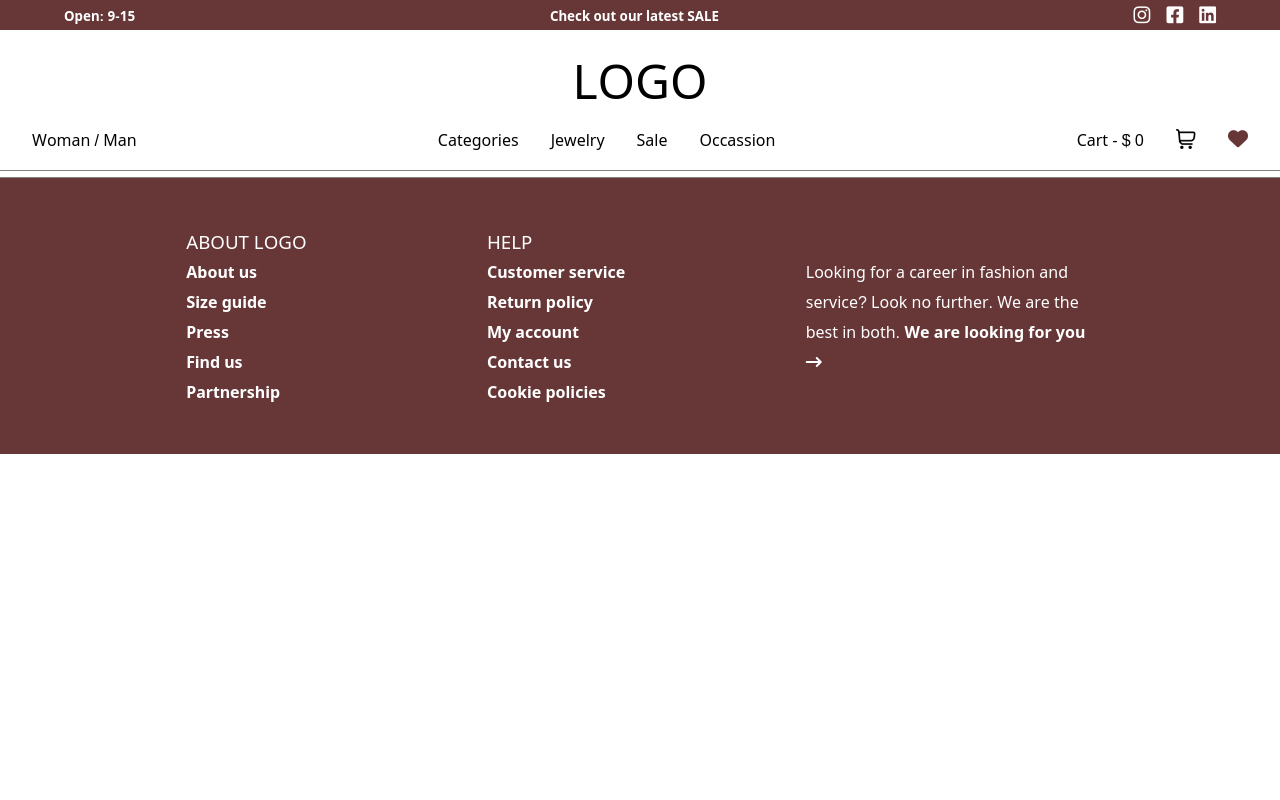
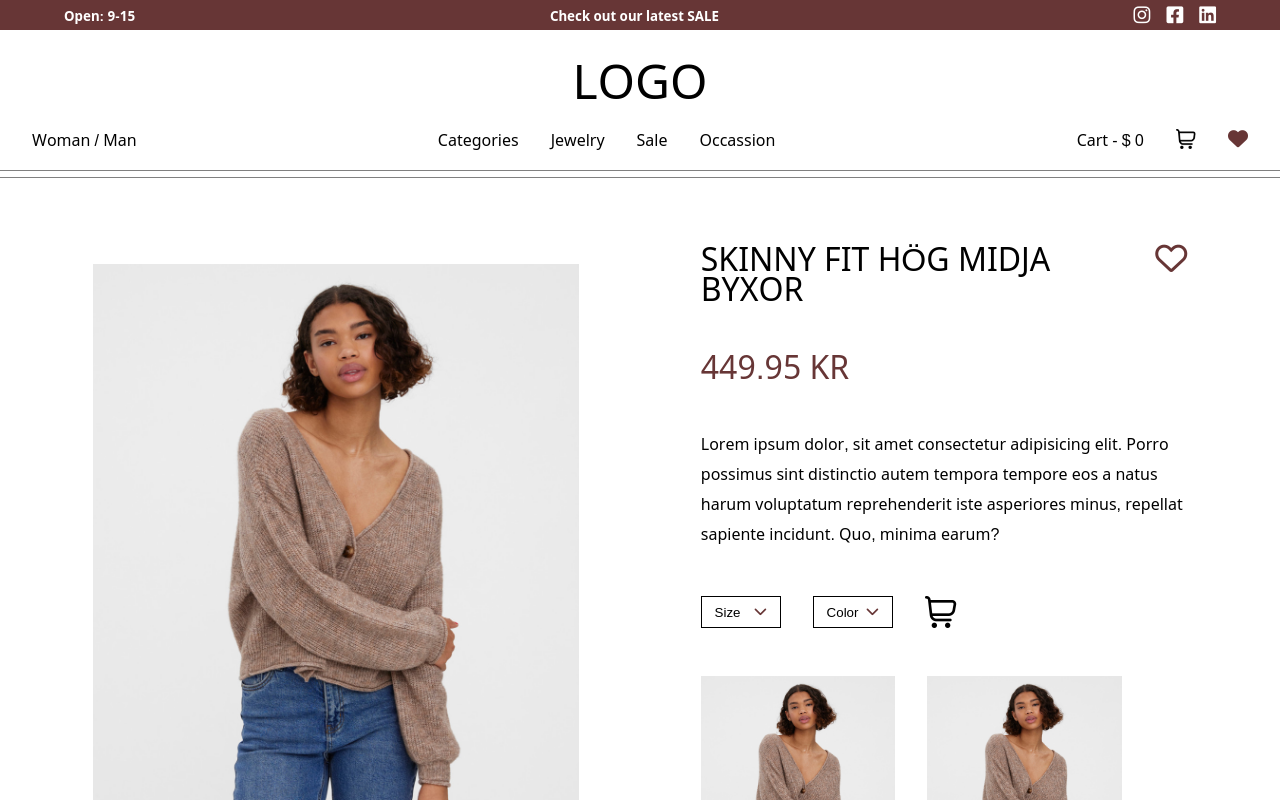
Before and after one commit to saraohman97/logo, a React (Create React App) app: page /products/1 in a window 1280 px wide. Shown: the top 800 px of the page. Built offline with nearby package versions, Linux system fonts and the light colour scheme.

Commit message:
Added a DetailsView.

```diff
--- a/src/App.css
+++ b/src/App.css
@@ -313,3 +313,46 @@ a {
     -webkit-background-clip: text;
     -webkit-text-fill-color: transparent;
 }
+
+
+
+
+/* ---------------DETAILS VIEW------------------ */
+.details-view {
+    width: 95%;
+    margin: 5% auto;
+    font-weight: 200;
+}
+.details-view img {
+    width: 40%;
+}
+
+.details-view .product {
+    display: flex;
+    justify-content: space-around;
+    align-items: center;
+}
+.details-view .product .right {
+    width: 40%;
+
+    display: flex;
+    flex-direction: column;
+    gap: 3rem;
+}
+.details-view .product .right .buttons {
+    display: flex;
+    gap: 2rem;
+}
+.details-view .product .right .cart {
+    width: auto;
+    height: 2rem;
+}
+
+.details-view .product .right h2 {
+    font-weight: 400;
+    font-size: xx-large;
+}
+
+.details-view .fa-heart {
+    font-size: xx-large;
+}
--- a/src/App.js
+++ b/src/App.js
@@ -5,6 +5,7 @@ import Navbar from './components/Navbar';
 import Home from './views/Home'
 import Footer from './components/Footer';
 import ProductsView from './views/ProductsView';
+import DetailsView from './views/DetailsView';
 
 function App() {
   return (
@@ -15,6 +16,7 @@ function App() {
       <Routes>
         <Route path='/' element={ <Home /> } />
         <Route path='/products' element={ <ProductsView /> } />
+        <Route path='/products/:id' element={ <DetailsView /> } />
       </Routes>
 
       <Footer />
--- /dev/null
+++ b/src/views/DetailsView.js
@@ -0,0 +1,39 @@
+import React from 'react'
+import test from '../imgs/test.jpg'
+import cart from '../imgs/cart.png'
+
+const DetailsView = () => {
+  return (
+    <div className='details-view'>
+        <div className="product">
+
+            <img src={test} alt="" />
+            <div className="right">
+                <div className="buttons">
+                    <h2>SKINNY FIT HÖG MIDJA BYXOR</h2>
+                    <i className="fa-regular fa-heart brown"></i>
+                </div>
+                <h2 className='brown'>449.95 KR</h2>
+
+                <p>Lorem ipsum dolor, sit amet consectetur adipisicing elit. Porro possimus sint distinctio autem tempora tempore eos a natus harum voluptatum reprehenderit iste asperiores minus, repellat sapiente incidunt. Quo, minima earum?</p>
+                <div className="buttons">
+                    <button className='btn-filter'>Size <i className="fa-solid fa-chevron-down brown"></i></button>
+                    <button className='btn-filter'>Color <i className="fa-solid fa-chevron-down brown"></i></button>
+                    <img src={cart} alt="" className='cart' />
+                </div>
+                <div className="buttons">
+                    <img src={test} alt="" />
+                    <img src={test} alt="" />
+                </div>
+            </div>
+
+
+
+
+
+        </div>
+    </div>
+  )
+}
+
+export default DetailsView
```
Also changed, not shown: data/db.json (line endings or trailing spaces).
